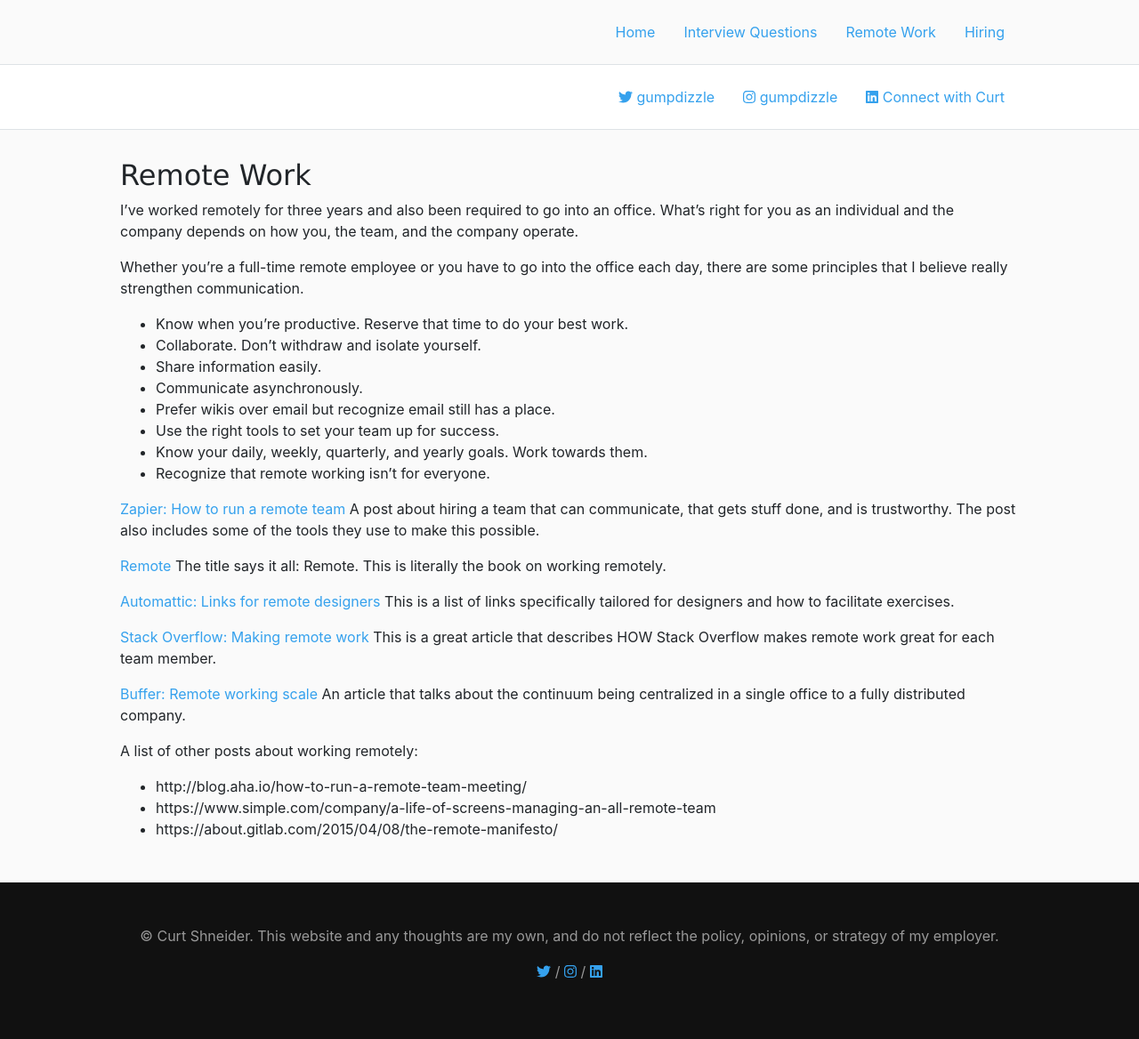
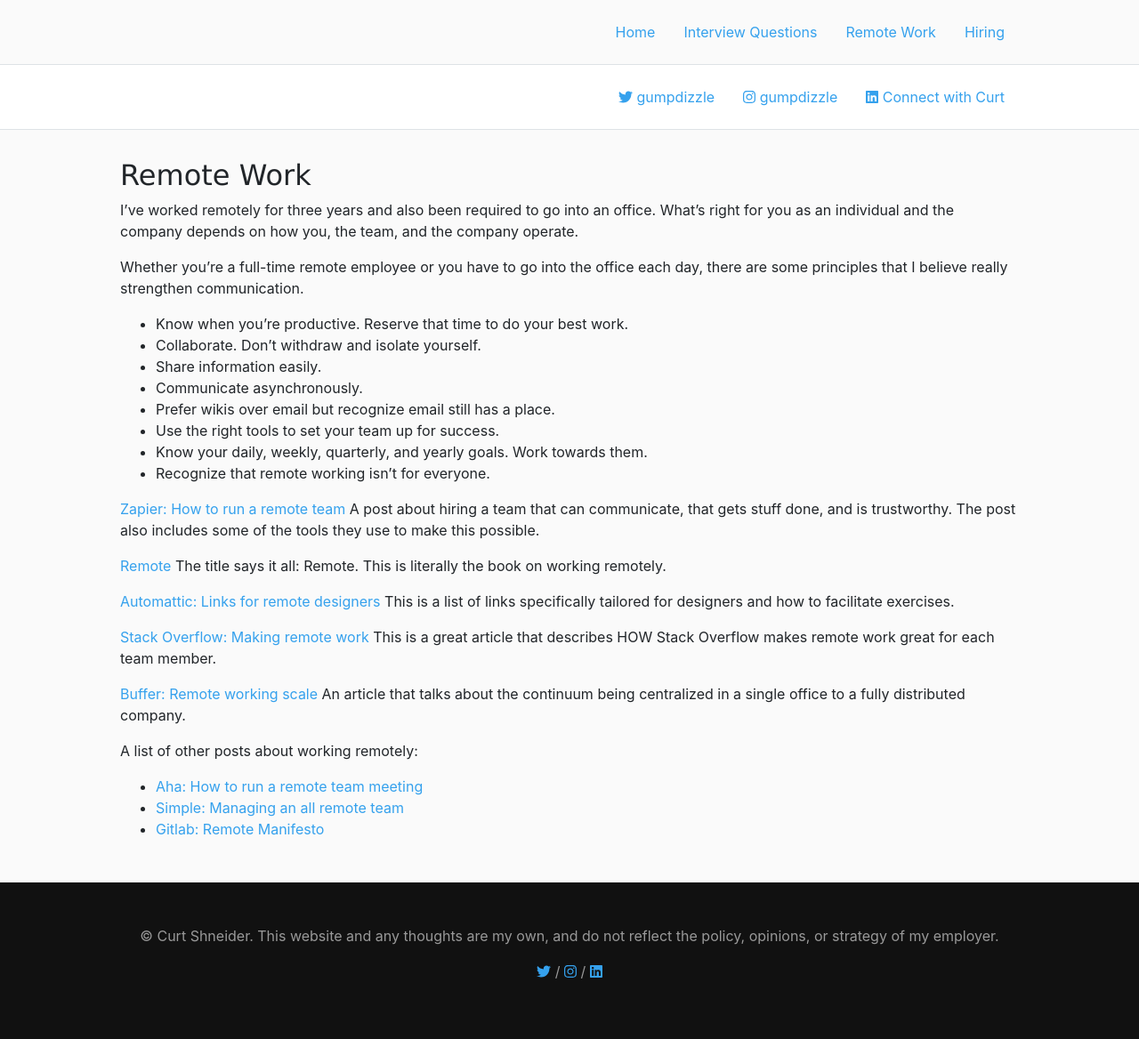
Before and after one commit to curtshneider/curtshneider.github.io, a Jekyll site: the page built from remote-work.md, in a window 1280 px wide. Shown: the whole page at 89% size. Built offline with Jekyll 4.4.1, drawn with Linux system fonts in a browser that asks for light colours; nearby versions of some CDN libraries; some web fonts are replaced; our own code applies the rules of GitHub Pages for plain Markdown files; some of the changed lines change nothing that is shown.

Commit message:
Updated list of posts to be links with nice formatting

```diff
--- a/remote-work.md
+++ b/remote-work.md
@@ -36,6 +36,6 @@ An article that talks about the continuum being centralized in a single office t
 
 A list of other posts about working remotely:
 
-* http://blog.aha.io/how-to-run-a-remote-team-meeting/
-* https://www.simple.com/company/a-life-of-screens-managing-an-all-remote-team
-* https://about.gitlab.com/2015/04/08/the-remote-manifesto/
+* [Aha: How to run a remote team meeting](http://blog.aha.io/how-to-run-a-remote-team-meeting/)
+* [Simple: Managing an all remote team](https://www.simple.com/company/a-life-of-screens-managing-an-all-remote-team)
+* [Gitlab: Remote Manifesto](https://about.gitlab.com/2015/04/08/the-remote-manifesto/)
```
